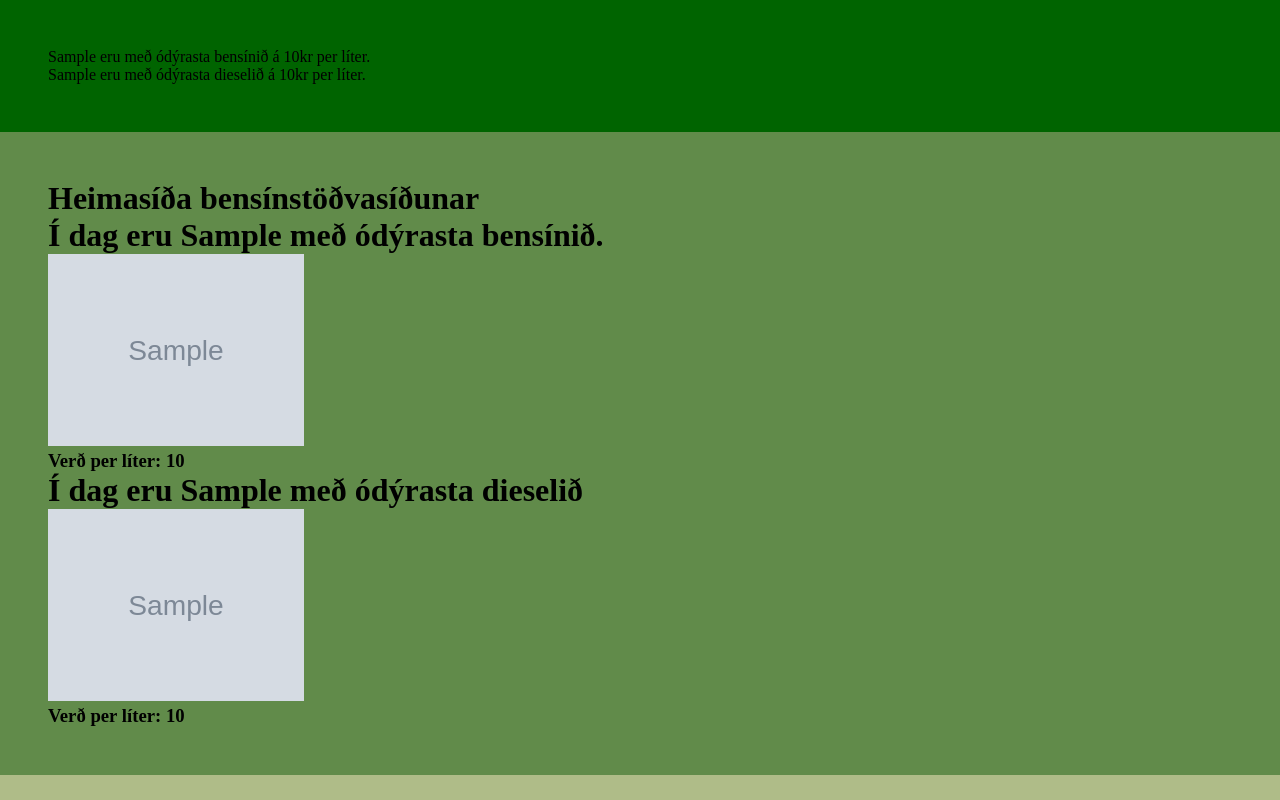
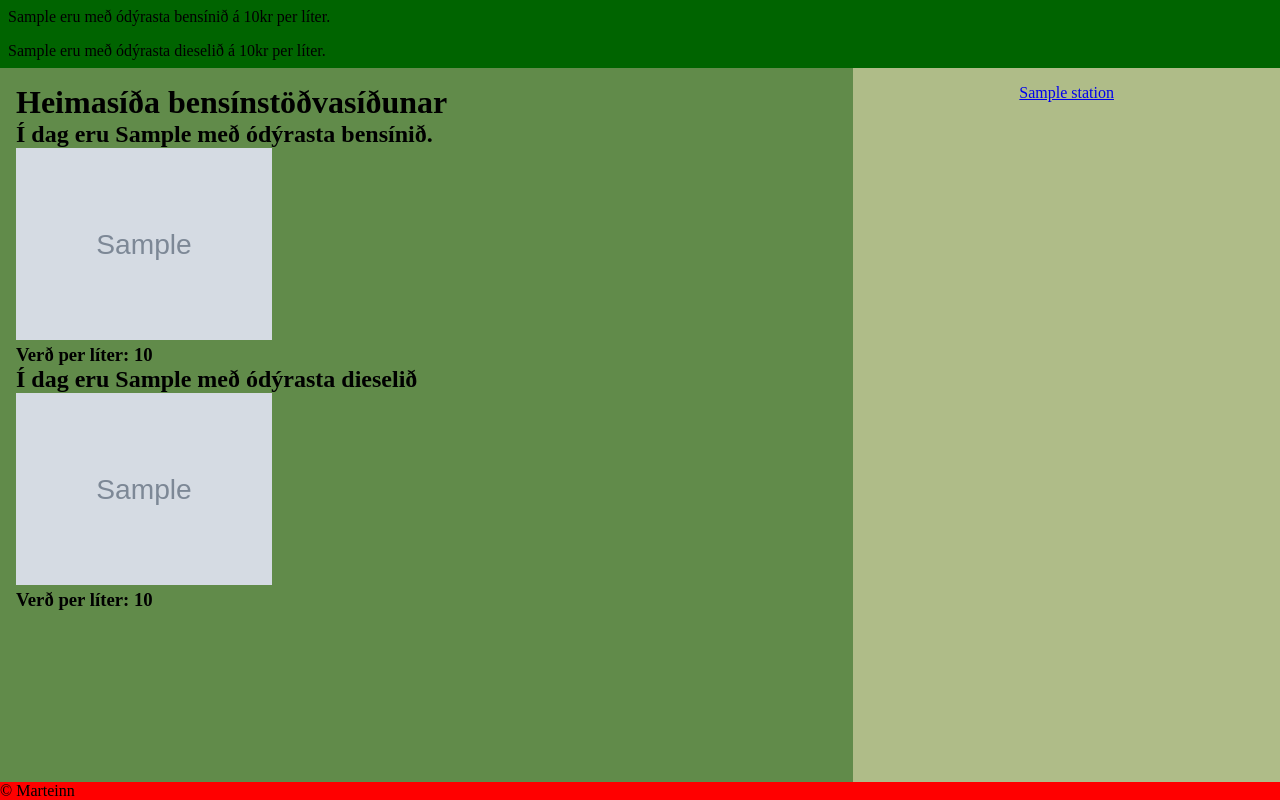
Before and after one commit to marteinnsi/midannarverkefni-veft-petrol, a Flask app: template templates/index.html in a window 1280 px wide. Run offline with Flask 2, Linux system fonts and the light colour scheme; the template is opened without the code that fills it: most values are stand-ins (such as "Sample title", 1, 10 or a date in 2020); grey boxes marked "Sample" are stand-in pictures.

Commit message:
setja inn alvoru layout etc etc

```diff
--- a/app.py
+++ b/app.py
@@ -36,6 +36,7 @@ def getStations():
     stations = set()
     for entry in petrolEntries:
         stations.add(entry.company)
+    return stations
 
 
 def getCheapestStation():
@@ -72,9 +73,11 @@ def route_index():
     )
 
 
-@app.route("/bensinstod/<bensinstod>")
-def route_bensinstod(stod):
-    return render_template("stod.html")
+@app.route("/stodvar/<bensinstod>")
+def route_bensinstod(bensinstod):
+    return render_template("stod.html",
+    stations=uniqueStations,
+    station_logos=petrolLogo)
 
 @app.errorhandler(404)
 def page_not_found(e):
--- a/static/css/main.css
+++ b/static/css/main.css
@@ -15,16 +15,60 @@ $sage: rgba(175, 188, 136, 1);
 
 html, head, body {
     background-color: rgba(175, 188, 136, 1);
+    width: 100%;
+    height:100%;
+}
+
+.grid {
+    min-height: 100%;
+    display: grid;
+    grid-template-columns: 1fr 1fr 1fr;
+    grid-template-rows: auto 1fr auto;
+    grid-template-areas: "topbar topbar topbar" "content content sidebar" "footer footer footer";
 }
 
 header {
-    padding: 3em;
+    grid-area: topbar;
     background-color: darkgreen;
 }
 
 main {
+    grid-area: content;
     background-color: rgba(97, 139, 74, 1);
-    padding: 3em;
-    max-width: 85em;
-    margin: 0 auto;
+    padding: 1em;
 }
+
+aside {
+    grid-area: sidebar;
+    padding: 1em;
+}
+
+footer {
+    grid-area: footer;
+    background-color: red;
+}
+
+
+/**/
+.station-list {
+    text-align: center;
+    list-style: none;
+}
+
+.info-cheap-petrol, .info-cheap-diesel {
+    padding: .5em;
+}
+
+nav {
+   line-height: 42px;
+   color: black;
+   padding: 1em;
+}
+
+nav a{
+    text-decoration: none;
+}
+
+nav a+a::before {
+    content: "| ";
+}
--- a/templates/base.html
+++ b/templates/base.html
@@ -10,12 +10,20 @@
 </head>
 
 <body>
+    <div class="grid">
         <header>
             {% block header%}{%endblock header%}
         </header>
         <main>
             {% block content %}{% endblock content %}
         </main>
+        <aside>
+            {% block sidebar %}{% endblock sidebar %}
+        </aside>
+        <footer>
+            <p>&copy; Marteinn</p>
+        </footer>
+    </div>
 </body>
 
 </html>
--- a/templates/index.html
+++ b/templates/index.html
@@ -3,24 +3,34 @@
 {% block title %}Home{% endblock title%}
 
 {% block header %}
-<p id="info-cheap-petrol">{{cheapest_petrol_station}} eru með ódýrasta bensínið á {{cheapest_petrol_price}}kr per líter.</p>
-<p id="info-cheap-diesel">{{cheapest_diesel_station}} eru með ódýrasta dieselið á {{cheapest_diesel_price}}kr per líter.</p>
+<p class="info-cheap-petrol">{{cheapest_petrol_station}} eru með ódýrasta bensínið á {{cheapest_petrol_price}}kr per líter.</p>
+<p class="info-cheap-diesel">{{cheapest_diesel_station}} eru með ódýrasta dieselið á {{cheapest_diesel_price}}kr per líter.</p>
 {% endblock header %}
 
 {% block content %}
 <h1>Heimasíða bensínstöðvasíðunar</h1>
 
 <div class="cheapest-petrol">
-    <h1>Í dag eru {{cheapest_petrol_station}} með ódýrasta bensínið.</h1>
+    <h2>Í dag eru {{cheapest_petrol_station}} með ódýrasta bensínið.</h2>
     <img src="{{station_logos[cheapest_petrol_station]}}" width="256px" alt="{{cheapest_petrol_station}}">
     <h3>Verð per líter: {{cheapest_petrol_price}}</h3>
 </div>
 
 
 <div class="cheapest-diesel">
-    <h1>Í dag eru {{cheapest_diesel_station}} með ódýrasta dieselið</h1>
+    <h2>Í dag eru {{cheapest_diesel_station}} með ódýrasta dieselið</h5>
     <img src="{{station_logos[cheapest_diesel_station]}}" width="256px" alt="{{cheapest_diesel_station}}">
     <h3>Verð per líter: {{cheapest_diesel_price}}</h3>
 </div>
 
 {% endblock content %}
+
+{% block sidebar %}
+
+{% for station in stations  %}
+<ul class="station-list">
+    <li><a href="/stodvar/{{station}}">{{ station }}</a></li>
+</ul>
+{% endfor %}
+
+{% endblock sidebar %}
```
Also changed, not shown: templates/stod.html (+20 -1 lines). Lines whose indentation alone changed are shown as unchanged.
